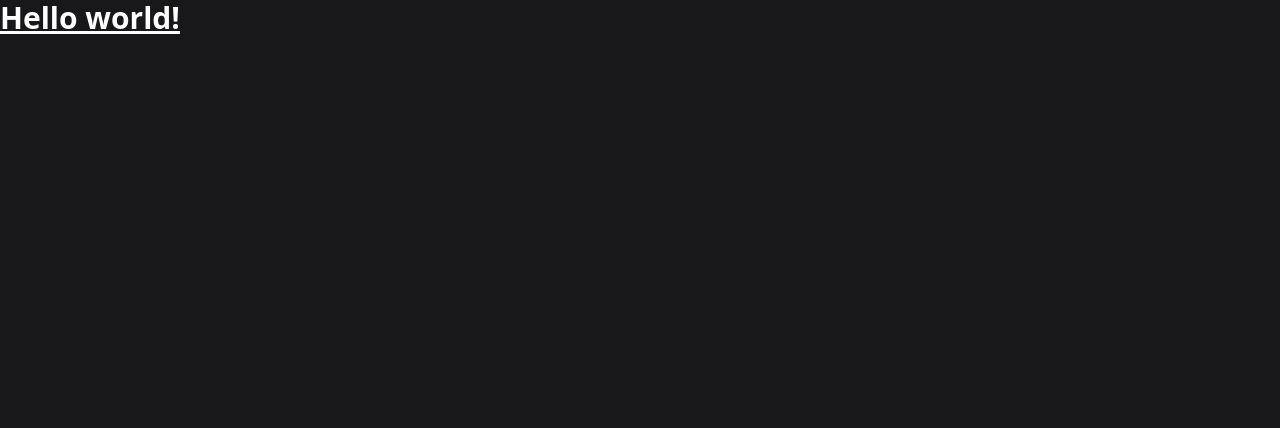
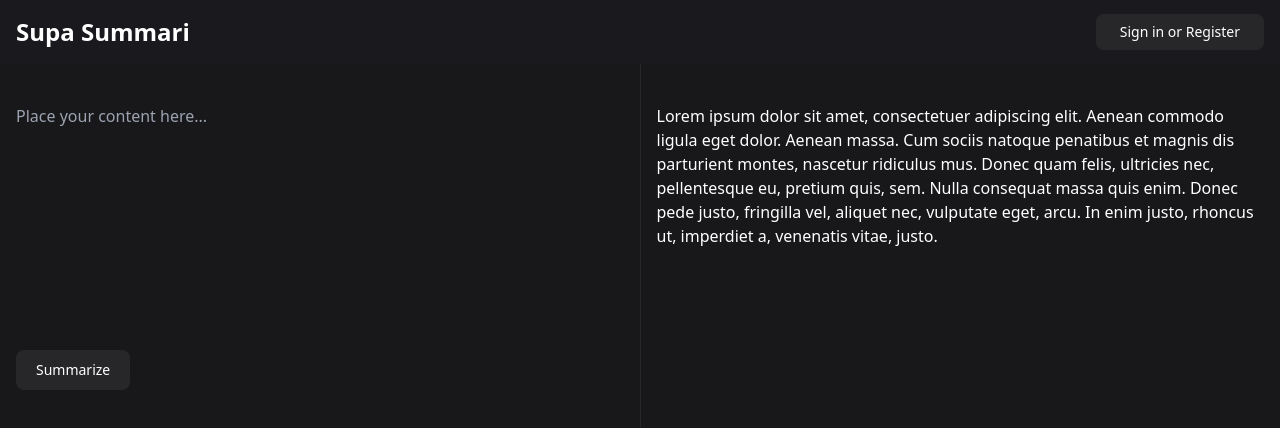
Before and after one commit to rodgetech/supa-sql-app, a Next.js app: page / in a window 1280 px wide. Shown: the top 428 px of the page. Built offline with nearby package versions, Linux system fonts and the light colour scheme.

Commit message:
init index layout and page

```diff
--- /dev/null
+++ b/components/Layout.tsx
@@ -0,0 +1,26 @@
+import { ReactNode } from "react";
+
+type Props = {
+  children: ReactNode;
+};
+
+export default function Layout({ children }: Props) {
+  return (
+    <div className="flex flex-col h-screen">
+      <div className="flex h-16  items-center px-4 bg-zinc-800/20">
+        <div className="flex-1">
+          <h3 className="text-white text-2xl font-bold">Supa Summari</h3>
+        </div>
+        <div className="flex-none">
+          <button
+            type="button"
+            className="text-white bg-zinc-800  hover:bg-zinc-700 focus:outline-none focus:ring-1 focus:ring-zinc-600 font-medium rounded-lg text-sm px-6 py-2"
+          >
+            Sign in or Register
+          </button>
+        </div>
+      </div>
+      <div className="flex-1 h-full">{children}</div>
+    </div>
+  );
+}
--- a/pages/_app.tsx
+++ b/pages/_app.tsx
@@ -1,6 +1,11 @@
-import '../styles/globals.css'
-import type { AppProps } from 'next/app'
+import "../styles/globals.css";
+import type { AppProps } from "next/app";
+import Layout from "../components/Layout";
 
 export default function App({ Component, pageProps }: AppProps) {
-  return <Component {...pageProps} />
+  return (
+    <Layout>
+      <Component {...pageProps} />
+    </Layout>
+  );
 }
--- a/pages/index.tsx
+++ b/pages/index.tsx
@@ -9,11 +9,37 @@ export default function Home() {
         <meta name="viewport" content="width=device-width, initial-scale=1" />
         <link rel="icon" href="/favicon.ico" />
       </Head>
-      <main>
-        <h1 className="text-3xl font-bold underline text-white">
-          Hello world!
-        </h1>
-      </main>
+      <div className="flex flex-1 h-full">
+        <div className="flex-1 border-r border-zinc-800">
+          <div className="my-6 p-4">
+            <textarea
+              name="content"
+              rows={10}
+              className="w-full bg-zinc-900 text-white outline-none resize-none"
+              placeholder="Place your content here..."
+            />
+            <button
+              type="button"
+              className="text-white bg-zinc-800  hover:bg-zinc-700 focus:outline-none focus:ring-1 focus:ring-zinc-600 font-medium rounded-lg text-sm px-5 py-2.5"
+            >
+              Summarize
+            </button>
+          </div>
+        </div>
+        <div className="flex-1">
+          <div className="text-white rounded-md my-6 p-4">
+            <p>
+              Lorem ipsum dolor sit amet, consectetuer adipiscing elit. Aenean
+              commodo ligula eget dolor. Aenean massa. Cum sociis natoque
+              penatibus et magnis dis parturient montes, nascetur ridiculus mus.
+              Donec quam felis, ultricies nec, pellentesque eu, pretium quis,
+              sem. Nulla consequat massa quis enim. Donec pede justo, fringilla
+              vel, aliquet nec, vulputate eget, arcu. In enim justo, rhoncus ut,
+              imperdiet a, venenatis vitae, justo.
+            </p>
+          </div>
+        </div>
+      </div>
     </>
   );
 }
```
